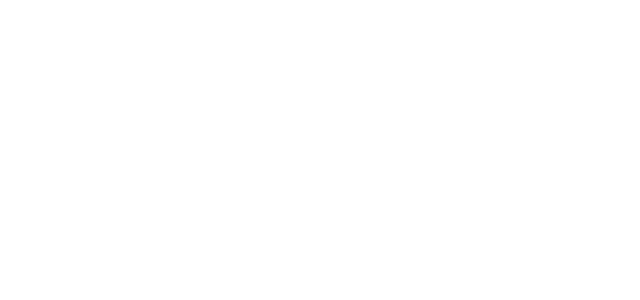
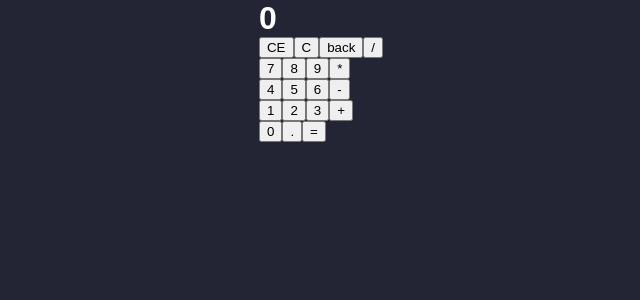
Before and after one commit to GinaLeeAlfy/react_calculator, a React (Vite) app: page / in a window 1280 px wide. Shown: the top 300 px of the page, without its empty margins (319-959 px from the left). Built offline with nearby package versions, Linux system fonts and the light colour scheme.

Commit message:
made screen its own component

```diff
--- a/src/App.jsx
+++ b/src/App.jsx
@@ -1,13 +1,45 @@
 import { createRoot } from "react-dom/client";
 import { useState } from "react";
+import Screen from "./Screen";
 
 const App = () => {
-  const [isDisplay, setDisplay] = useState("");
+  const [display, setDisplay] = useState("");
+  const [currentAnswer, setCurrentAnswer] = useState("0");
+  const [operator, setOperator] = useState("");
 
   return (
     <div>
-      <div className="screen">
-        <h1>{isDisplay}</h1>
+      <Screen display={display} currentAnswer={currentAnswer} />
+      <div className="buttons">
+        <div className="row">
+          <button>CE</button>
+          <button>C</button>
+          <button>back</button>
+          <button>/</button>
+        </div>
+        <div className="row">
+          <button>7</button>
+          <button>8</button>
+          <button>9</button>
+          <button>*</button>
+        </div>
+        <div className="row">
+          <button>4</button>
+          <button>5</button>
+          <button>6</button>
+          <button>-</button>
+        </div>
+        <div className="row">
+          <button>1</button>
+          <button>2</button>
+          <button>3</button>
+          <button>+</button>
+        </div>
+        <div className="row">
+          <button>0</button>
+          <button>.</button>
+          <button>=</button>
+        </div>
       </div>
     </div>
   );
--- /dev/null
+++ b/src/Screen.jsx
@@ -0,0 +1,10 @@
+const Screen = ({ display, currentAnswer }) => {
+  return (
+    <div className="screen">
+      <p>{display}</p>
+      <h1>{currentAnswer}</h1>
+    </div>
+  );
+};
+
+export default Screen;
--- a/src/style.css
+++ b/src/style.css
@@ -0,0 +1,21 @@
+:root {
+  --white: #ffffff;
+  --black: #232535;
+  --green: #12eb24;
+  --dark-green: #1e7525;
+  --transparent: transparent;
+}
+
+* {
+  box-sizing: border-box;
+  margin: 0;
+}
+
+body {
+  background-color: var(--black);
+  color: var(--white);
+  font-family: Arial, Helvetica, sans-serif;
+  display: flex;
+  justify-content: center;
+  font-size: 16px;
+}
```
